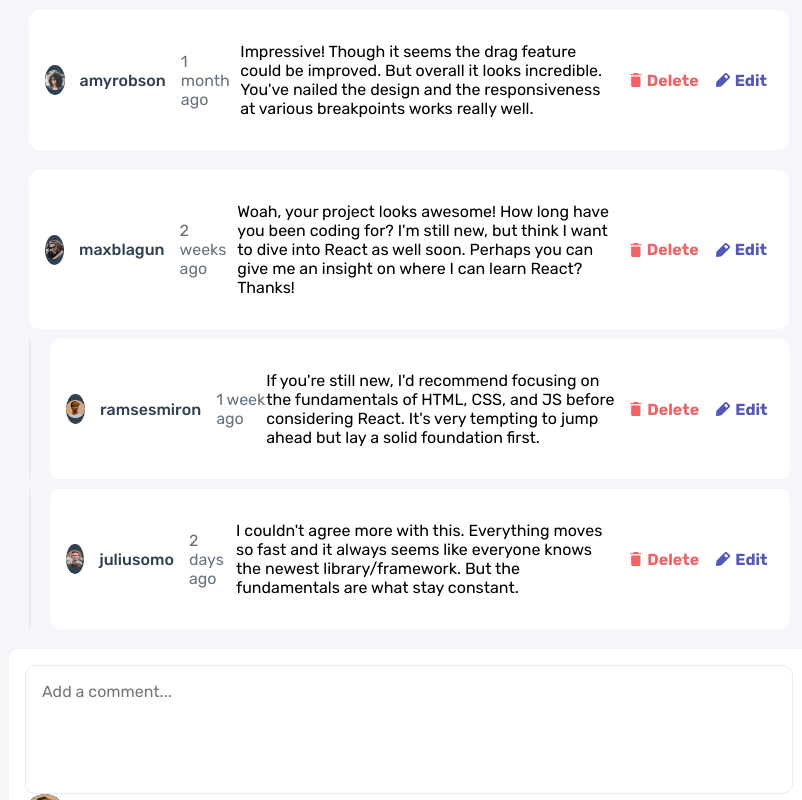
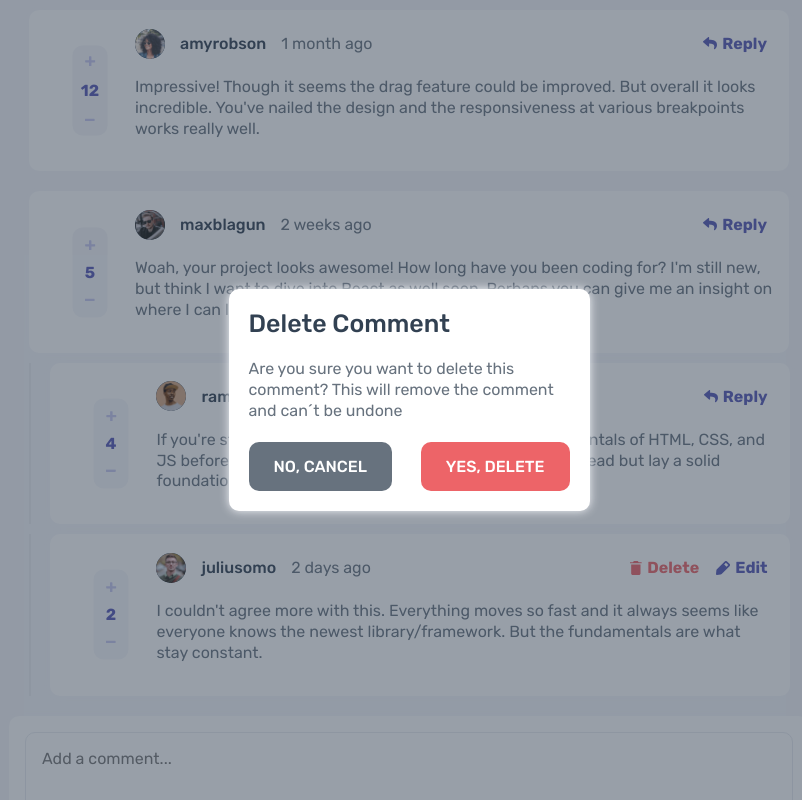
Before and after one commit to lucianoumc1/interactive-comments, a React (Vite) app in the folder interactive-comments/: page / in a window 1280 px wide. Shown: the top 800 px of the page, without its empty margins (231-1033 px from the left). Built offline with nearby package versions, Linux system fonts and the light colour scheme.

Commit message:
[UPDATE] change render to components

```diff
--- a/interactive-comments/src/components/App/index.jsx
+++ b/interactive-comments/src/components/App/index.jsx
@@ -1,16 +1,23 @@
-import Comment from "../Comment";
+import { useContext } from "react";
+import { CommentsContext } from "../../context/CommentsContext";
 import AddAComment from "../AddAComment";
-import ReplySection from "../ReplySection";
 import CommentsRoom from "../CommentsRoom";
-
+import DeleteCommentModal from "../DeleteCommentModal";
+import Modal from "../Modal";
 
 function App() {
+  const { openModal } = useContext(CommentsContext);
   return (
     <div className="App">
+      {openModal && (
+        <Modal>
+          <DeleteCommentModal />
+        </Modal>
+      )}
       <CommentsRoom />
       <AddAComment />
     </div>
-  )
+  );
 }
 
-export default App
+export default App;
--- a/interactive-comments/src/components/Comment/index.jsx
+++ b/interactive-comments/src/components/Comment/index.jsx
@@ -1,22 +1,60 @@
 import BoxContainer from "../BoxContainer";
 import HeaderComment from "../HeaderComment";
 import ActionBar from "../ActionBar";
-import ReplySection from '../ReplySection';
-import './Comment.css';
+import ReplySection from "../ReplySection";
+import Likes from "../Likes";
+import ReplyButton from "../ReplyButton";
+import { useState, useEffect, useContext } from "react";
+import { CommentsContext } from "../../context/CommentsContext";
 
-export default function Comment({createdAt, user, content, replies, score}) {
+import screenWidthObserver from "../../utils/screenWidth";
+import "./Comment.css";
+
+export default function Comment({
+  id,
+  createdAt,
+  user,
+  content,
+  replies,
+  score,
+}) {
+  const {
+    localData: { currentUser },
+  } = useContext(CommentsContext);
+
+  const screenWidth = screenWidthObserver();
+
+  const handleReply = () => {
+    console.log(id);
+  };
+
   return (
-    <div className='Comment'>
+    <div className="Comment">
       <BoxContainer>
-        <HeaderComment createdAt={createdAt} username={user.username} image={user.image} />
+        {screenWidth > 768 && <Likes vertical score={score} />}
+        <div className="comment__mobile-section">
+          <HeaderComment
+            createdAt={createdAt}
+            username={user.username}
+            image={user.image}
+          />
           <p>{content}</p>
-      <ActionBar score={score} />
+          <div className="mobile-section__actions">
+            {screenWidth < 768 && <Likes score={score} />}
+            {currentUser.username === user.username ? (
+              <ActionBar />
+            ) : (
+              <ReplyButton handleClick={handleReply} />
+            )}
+          </div>
+        </div>
       </BoxContainer>
-      {replies && replies.map(reply => (
-        <ReplySection key={reply.id} >
+      {replies &&
+        replies.map((reply) => (
+          <ReplySection key={reply.id}>
             <Comment {...reply} />
           </ReplySection>
         ))}
     </div>
-  )
+  );
 }
--- /dev/null
+++ b/interactive-comments/src/utils/screenWidth.js
@@ -0,0 +1,12 @@
+import { useEffect, useState } from "react";
+
+export default function screenWidthObserver() {
+  const [screenWidth, setScreenWidth] = useState(window.innerWidth);
+  useEffect(() => {
+    const handleResize = () => {
+      setScreenWidth(window.innerWidth);
+    };
+    window.addEventListener("resize", handleResize);
+  }, []);
+  return screenWidth;
+}
```
Lines whose indentation alone changed are shown as unchanged.
